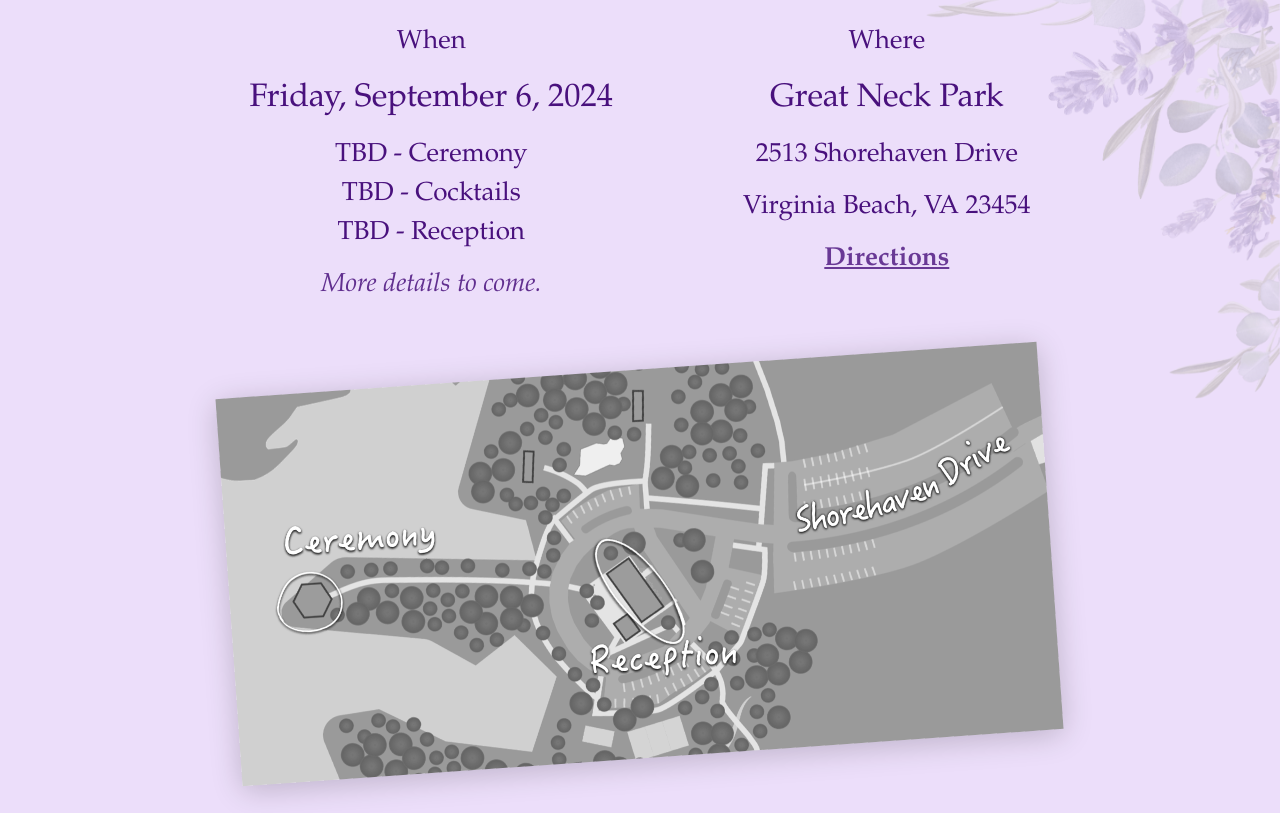
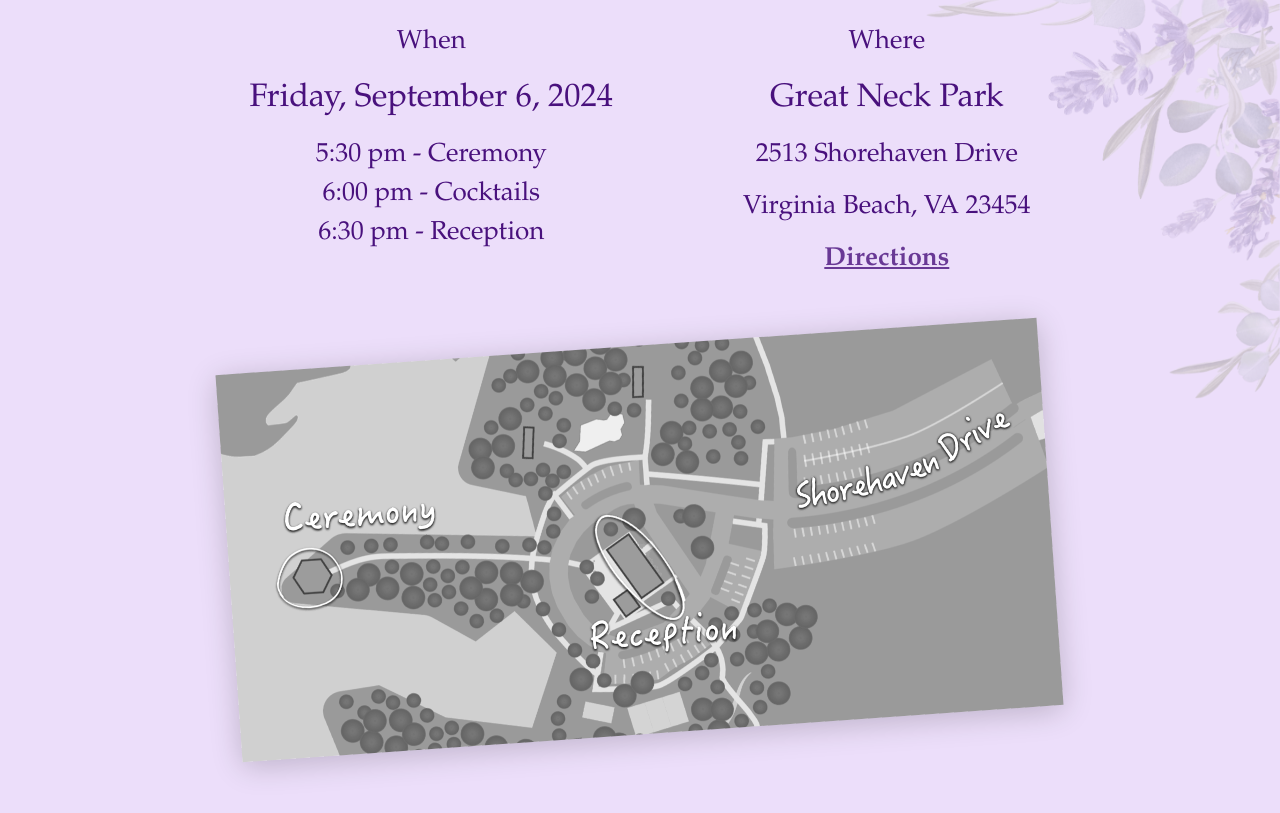
Before and after one commit to iambriansreed/heyreed, a website built with Vite: page index.html in a window 1280 px wide. Shown: the part 1347-2160 px from the top of the page. Built offline with nearby package versions, Linux system fonts and the light colour scheme.

Commit message:
tbd updates

```diff
--- a/index.html
+++ b/index.html
@@ -46,8 +46,7 @@
                     <div class="schedule">
                         <h2>When</h2>
                         <p class="title">Friday, September 6, 2024</p>
-                        <p>TBD - Ceremony<br />TBD - Cocktails<br />TBD - Reception</p>
-                        <p><em>More details to come.</em></p>
+                        <p>5:30 pm - Ceremony<br />6:00 pm - Cocktails<br />6:30 pm - Reception</p>
                     </div>
                     <div class="venue">
                         <h2>Where</h2>
```
